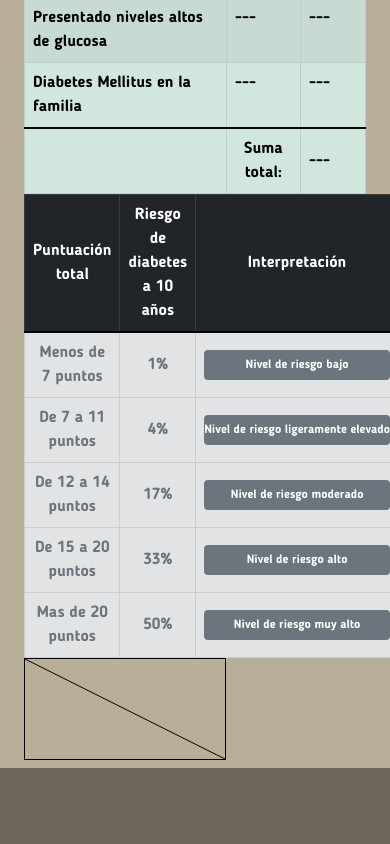
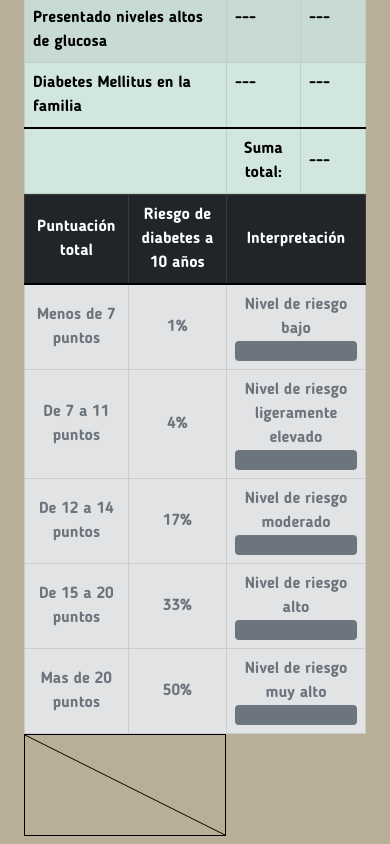
Before and after one commit to GitSRealpe/bbmmUN, a website: page index.html in a window 390 px wide. Shown: the part 2192-3036 px from the top of the page. Before the commit the page ends 2960 px from the top, so only its background shows below. Drawn offline with Linux system fonts and the light colour scheme.

Commit message:
fixed progress bars messing table responsiveness

```diff
--- a/index.html
+++ b/index.html
@@ -347,7 +347,7 @@
                     </table>
                 </div>
 
-                <div class="col">
+                <div class="col-sm-12 col-lg-6 ">
                     <!-- los params que faltan seleccionar, cuando todos esten seleccionados,
                     usar este espacio para mostrar la tabla de resultados -->
                     <table class="table table-secondary table-hover table-bordered text-center align-middle">
@@ -365,11 +365,11 @@
                                     1%
                                 </td>
                                 <td>
-                                    <!-- Nivel de riesgo bajo -->
-                                    <div class="progress" style="height: 30px;">
+                                    Nivel de riesgo bajo
+                                    <div class="progress" style="height: 20px;">
                                         <div id="prg1" class="progress-bar"
                                             role="progressbar" style="width: 100%;" aria-valuenow="100" aria-valuemin="0"
-                                            aria-valuemax="100">Nivel de riesgo bajo</div>
+                                            aria-valuemax="100"></div>
                                     </div>
                                 </td>
                             </tr>
@@ -381,11 +381,11 @@
                                     4%
                                 </td>
                                 <td>
-                                    <!-- Nivel de riesgo ligeramente elevado -->
-                                    <div class="progress" style="height: 30px;">
+                                    Nivel de riesgo ligeramente elevado
+                                    <div class="progress" style="height: 20px;">
                                         <div id="prg2" class="progress-bar"
                                             role="progressbar" style="width: 100%;" aria-valuenow="100" aria-valuemin="0"
-                                            aria-valuemax="100">Nivel de riesgo ligeramente elevado</div>
+                                            aria-valuemax="100"></div>
                                     </div>
                                 </td>
                             </tr>
@@ -397,11 +397,11 @@
                                     17%
                                 </td>
                                 <td>
-                                    <!-- Nivel de riesgo moderado -->
-                                    <div class="progress" style="height: 30px;">
+                                    Nivel de riesgo moderado
+                                    <div class="progress" style="height: 20px;">
                                         <div id="prg3" class="progress-bar"
                                             role="progressbar" style="width: 100%;" aria-valuenow="100" aria-valuemin="0"
-                                            aria-valuemax="100">Nivel de riesgo moderado</div>
+                                            aria-valuemax="100"></div>
                                     </div>
                                 </td>
                             </tr>
@@ -413,11 +413,11 @@
                                     33%
                                 </td>
                                 <td>
-                                    <!-- Nivel de riesgo alto -->
-                                    <div class="progress" style="height: 30px;">
+                                    Nivel de riesgo alto
+                                    <div class="progress" style="height: 20px;">
                                         <div id="prg4" class="progress-bar"
                                             role="progressbar" style="width: 100%;" aria-valuenow="100" aria-valuemin="0"
-                                            aria-valuemax="100">Nivel de riesgo alto</div>
+                                            aria-valuemax="100"></div>
                                     </div>
                                 </td>
                             </tr>
@@ -429,15 +429,14 @@
                                     50%
                                 </td>
                                 <td>
-                                    <!-- Nivel de riesgo muy alto -->
-                                    <div class="progress" style="height: 30px;">
+                                    Nivel de riesgo muy alto
+                                    <div class="progress" style="height: 20px;">
                                         <div id="prg5" class="progress-bar"
                                             role="progressbar" style="width: 100%;" aria-valuenow="100" aria-valuemin="0"
-                                            aria-valuemax="100">Nivel de riesgo muy alto</div>
+                                            aria-valuemax="100"></div>
                                     </div>
                                 </td>
                             </tr>
-
                         </tbody>
                     </table>
                 </div>
```
